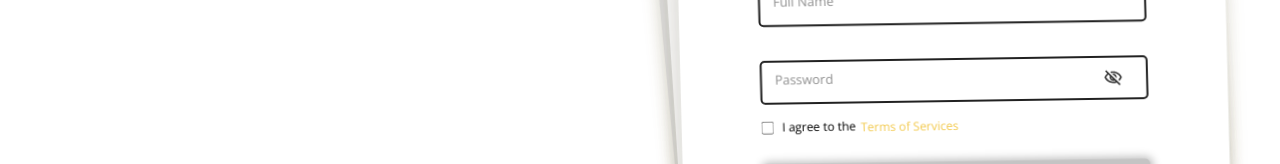
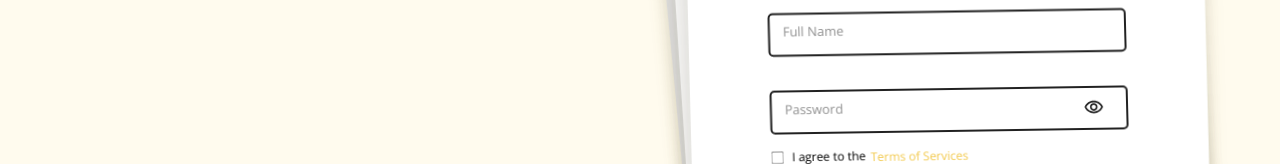
Before and after one commit to Balanced02/bookry-client, a React app: page /signup in a window 1280 px wide. Shown: the part 383-547 px from the top of the page. Built offline with nearby package versions, Linux system fonts and the light colour scheme; no server answers; what @draft-js-plugins/alignment, @draft-js-plugins/counter, @draft-js-plugins/inline-toolbar, @draft-js-plugins/text-alignment would draw is missing.

Commit message:
change style

```diff
--- a/src/modules/Auth/SignIn/index.tsx
+++ b/src/modules/Auth/SignIn/index.tsx
@@ -69,7 +69,7 @@ const SignIn = () => {
 
   return (
     <div className="login-constainer">
-      <main className="">
+      <main className="notecard">
         <NoteCard
           icon={<Register />}
           description={
--- a/src/modules/Auth/SignIn/styles.scss
+++ b/src/modules/Auth/SignIn/styles.scss
@@ -3,11 +3,15 @@
   max-width: 140rem;
   margin: auto;
   display: flex;
-  background-color: $white;
+  // background-color: $white;
   height: 100vh;
   padding: 5rem 6rem;
+  .notecard {
+    align-items: center;
+  }
   main {
     flex: 1%;
+    padding: 3rem;
     .login-form {
       padding: 8rem 8rem;
       .strike {
--- a/src/modules/Auth/Signup/index.tsx
+++ b/src/modules/Auth/Signup/index.tsx
@@ -16,7 +16,7 @@ import CardDeck from '../components/CardDeck';
 const SignUp = () => {
   const navigate = useNavigate();
   const { signupFunc } = useSignup();
-  const [isHidden, setIsHidden] = useState<boolean>(true);
+  const [isHidden, setIsHidden] = useState<boolean>(false);
   const [isChecked, setIsChecked] = useState<boolean>(false);
   const [formValues, setFormValues] = useState<SignupInputs>({
     fullName: '',
@@ -82,7 +82,7 @@ const SignUp = () => {
   };
 
   const handlePasswordVisibility = () => {
-    setIsHidden(!isHidden);
+    setIsHidden((preState) => !preState);
   };
   return (
     <div className="signup-constainer">
@@ -132,7 +132,7 @@ const SignUp = () => {
                 <Input
                   value={formValues.password}
                   label="Password"
-                  type={isHidden ? 'password' : 'text'}
+                  type={isHidden ? 'text' : 'password'}
                   name="password"
                   icon={isHidden ? <EyeClose /> : <EyeOpen />}
                   handleChange={handleInputChange}
--- a/src/modules/Auth/Signup/styles.scss
+++ b/src/modules/Auth/Signup/styles.scss
@@ -3,11 +3,13 @@
   max-width: 140rem;
   margin: auto;
   display: flex;
-  background-color: $white;
+  // background-color: $white;
+  padding: 5rem 6rem;
   height: 100vh;
-  padding: 5rem;
+  // padding: 5rem;
   main {
     flex: 1%;
+    padding: 3rem;
     .signup-form {
       padding: 8rem 8rem;
       .strike {
```
